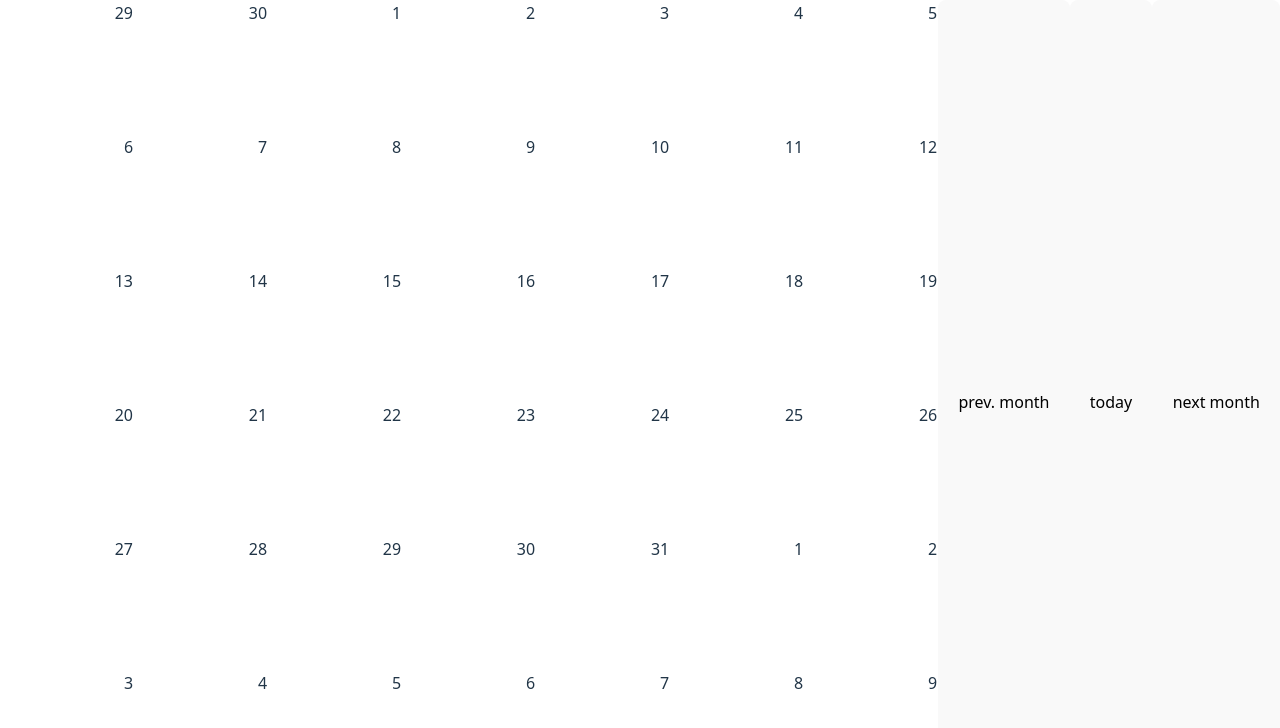
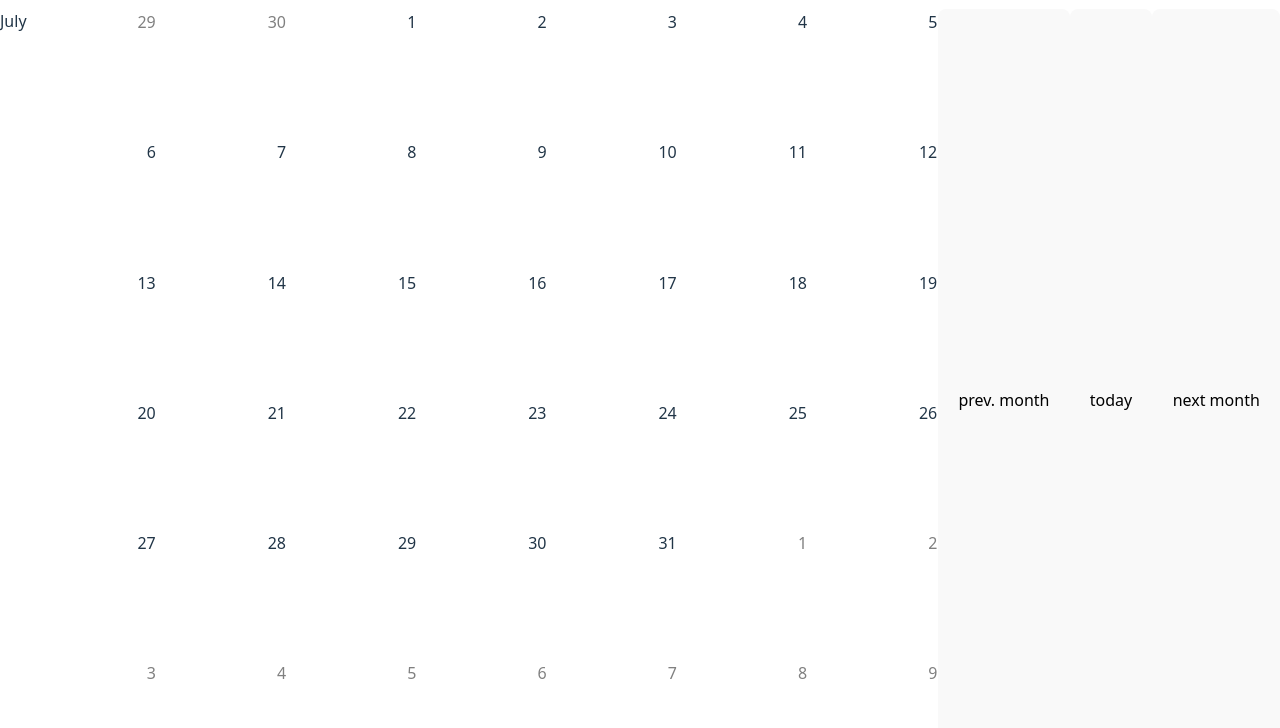
Before and after one commit to Vicente-III-H/calendar, a React (Vite) app: page / in a window 1280 px wide. Shown: the top 728 px of the page. Built offline with nearby package versions, Linux system fonts and the light colour scheme.

Commit message:
Display month names in calendar

```diff
--- a/src/App.jsx
+++ b/src/App.jsx
@@ -12,7 +12,7 @@ function App() {
 
   return (
     <div className='container'>
-      <Calendar month={calendarMonth}></Calendar>
+      <Calendar monthOffset={calendarMonth}></Calendar>
       <button onClick={() => {changeMonth(false)}}>prev. month</button>
       <button onClick={() => {setCalendarMonth(0)}}>today</button>
       <button onClick={changeMonth}>next month</button>
--- a/src/calendar.css
+++ b/src/calendar.css
@@ -21,3 +21,7 @@
 .space {
     flex: 1;
 }
+
+.not-included {
+    color: grey;
+}
--- a/src/calendar.jsx
+++ b/src/calendar.jsx
@@ -3,32 +3,38 @@ import './calendar.css'
 function Day(props) {
     return (
         <div className='day'>
-            <div className="day-number">{props.day}</div>
+            <div className={(props.currentMonth !== props.day.getMonth() ? "not-included": "") + " day-number"}>{props.day.getDate()}</div>
             <div className="space"></div>
         </div>
     )
 }
 
 function Calendar(props) {
+    const today = new Date();
+    const year = today.getFullYear();
+    const month = today.getMonth();
+
+    const calendarDate = new Date(year, month + props.monthOffset, 1);
+
     const calendarDays = (() => {
-        const today = new Date();
-        const year = today.getFullYear();
-        const month = today.getMonth() + props.month;
-
-        const startingDay = (new Date(year, month, 1)).getDay();
+        const startingDay = calendarDate.getDay();
 
         let dates = []
         for (let counter = 0; counter < 42; counter++) {
-            dates.push(new Date(year, month, 1 - startingDay + counter))
+            dates.push(new Date(calendarDate.getFullYear(), calendarDate.getMonth(), 1 - startingDay + counter))
         }
 
         return dates;
     })();
 
+    const monthNames = ["January", "February", "March", "April", "May", "June", "July", "August", "September", "October", "November", "December"]
     return (
-        <div className="calendar">
-            {calendarDays.map((day) => (<Day key={day} day={day.getDate()}></Day>))}
-        </div>
+        <>
+            <div>{monthNames[calendarDate.getMonth()]}</div>
+            <div className="calendar">
+                {calendarDays.map((day) => (<Day key={day} day={day} currentMonth={calendarDate.getMonth()}></Day>))}
+            </div>
+        </>
     )
 }
 
```
